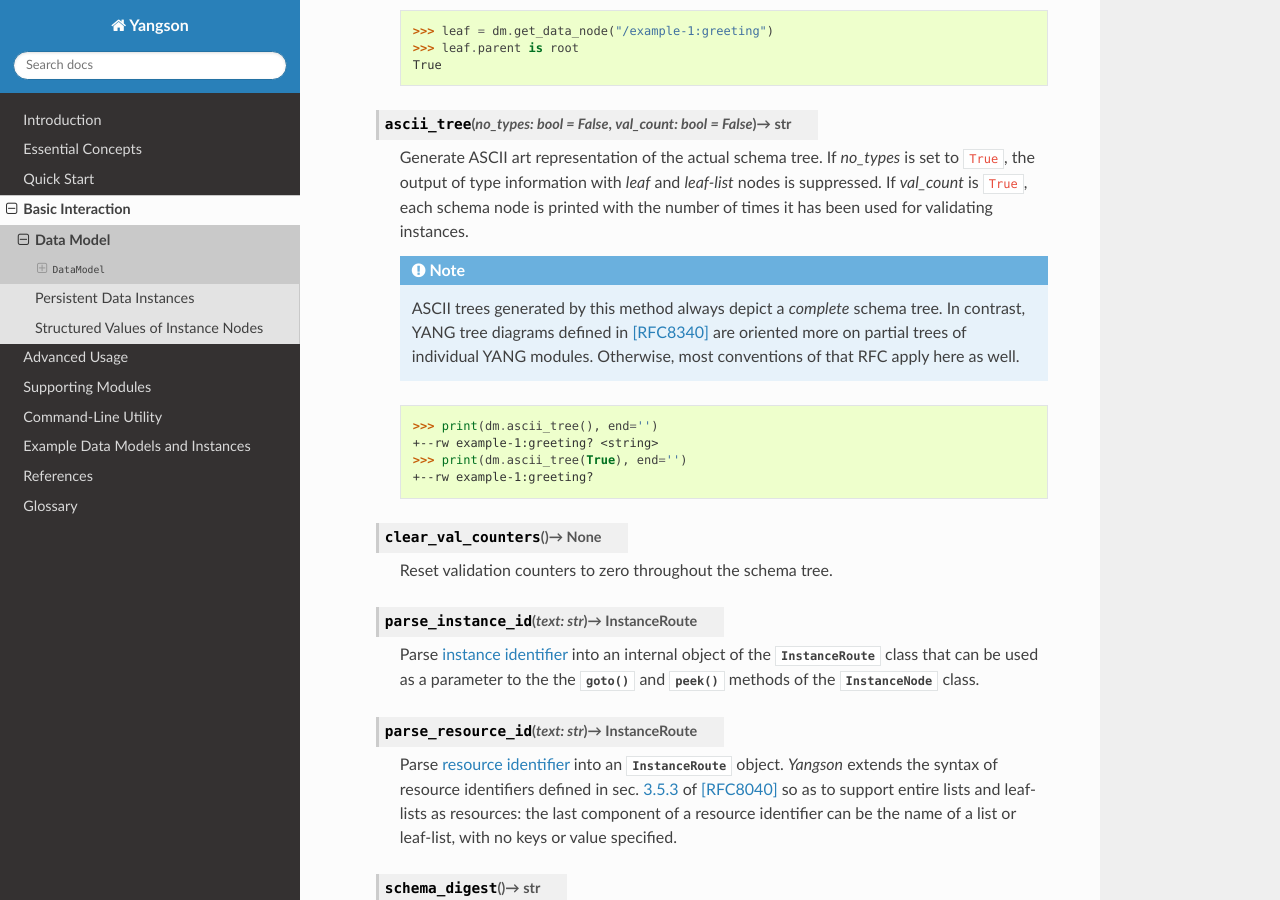
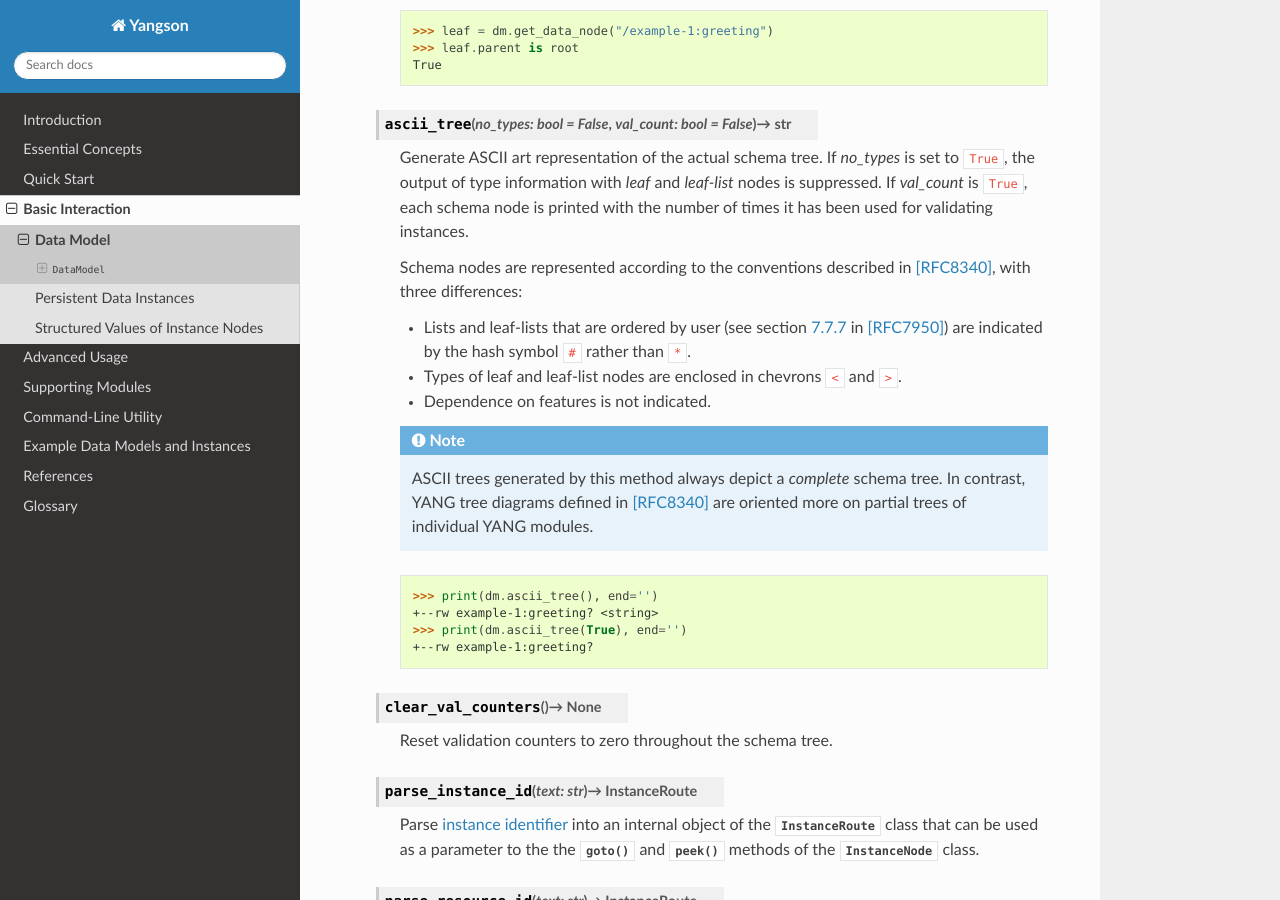
Before and after one commit to CZ-NIC/yangson, a Sphinx documentation site: the page built from docs/datamodel.rst, in a window 1280 px wide and 900 px high, scrolled down 2504 px. Built offline with Sphinx 7.4.7 and the Read the Docs theme 2.0.0, drawn with Linux system fonts in a browser that asks for light colours.

Commit message:
Use "#" for (leaf-)lists ordered by user

```diff
--- a/docs/datamodel.rst
+++ b/docs/datamodel.rst
@@ -174,11 +174,22 @@ __ http://www.sphinx-doc.org/en/stable/ext/doctest.html
       is ``True``, each schema node is printed with the number of times
       it has been used for validating instances.
 
+      Schema nodes are represented according to the conventions
+      described in [RFC8340]_, with three differences:
+
+      * Lists and leaf-lists that are ordered by user (see section
+        `7.7.7`_ in [RFC7950]_) are indicated by the hash symbol ``#``
+        rather than ``*``.
+
+      * Types of leaf and leaf-list nodes are enclosed in chevrons
+        ``<`` and ``>``.
+
+      * Dependence on features is not indicated.
+
       .. NOTE:: ASCII trees generated by this method always depict a
                 *complete* schema tree. In contrast, YANG tree
                 diagrams defined in [RFC8340]_ are oriented more on
-                partial trees of individual YANG modules. Otherwise,
-                most conventions of that RFC apply here as well.
+                partial trees of individual YANG modules.
 
       .. doctest::
 
@@ -263,4 +274,5 @@ __ http://www.sphinx-doc.org/en/stable/ext/doctest.html
 .. _3.5.3: https://tools.ietf.org/html/rfc8040#section-3.5.3
 .. _6.1: https://tools.ietf.org/html/rfc7951#section-6.1
 .. _7.5.1: https://tools.ietf.org/html/rfc7950#section-7.5.1
+.. _7.7.7: https://tools.ietf.org/html/rfc7950#section-7.7.7
 .. _pyang: https://github.com/mbj4668/pyang
--- a/docs/examples.rst
+++ b/docs/examples.rst
@@ -58,7 +58,7 @@ module, and also in :ref:`quick-start`.
    +--rw example-2:bag
       +--rw bar <boolean>
       +--rw baz? <decimal64>
-      +--rw foo* [number]
+      +--rw foo# [number]
          +--rw in-words? <string>
          +--rw number <uint8>
          +--rw prime? <boolean>
@@ -168,7 +168,7 @@ the :mod:`.schemanode`, :mod:`.xpathast` and :mod:`.xpathparser` modules.
    |     |  +--rw baz? <empty>
    |     +--:(example-4-b:fooref)
    |        +--rw fooref? <leafref>
-   +--rw example-4-b:quux* <decimal64>
+   +--rw example-4-b:quux# <decimal64>
 
 .. rubric:: YANG Library
 
--- a/docs/quickstart.rst
+++ b/docs/quickstart.rst
@@ -58,7 +58,7 @@ With the deviations applied, the resulting schema tree looks like this:
    +--rw example-2:bag
       +--rw bar <boolean>
       +--rw baz? <decimal64>
-      +--rw foo* [number]
+      +--rw foo# [number]
          +--rw in-words? <string>
          +--rw number <uint8>
          +--rw prime? <boolean>
@@ -101,7 +101,7 @@ the coverage of instance data with respect to the schema.
    +--rw example-2:bag {1}
       +--rw bar {1}
       +--rw baz? {0}
-      +--rw foo* [number] {5}
+      +--rw foo# [number] {5}
          +--rw in-words? {5}
          +--rw number {5}
          +--rw prime? {3}
```
Also changed, not shown: 2 other files.
